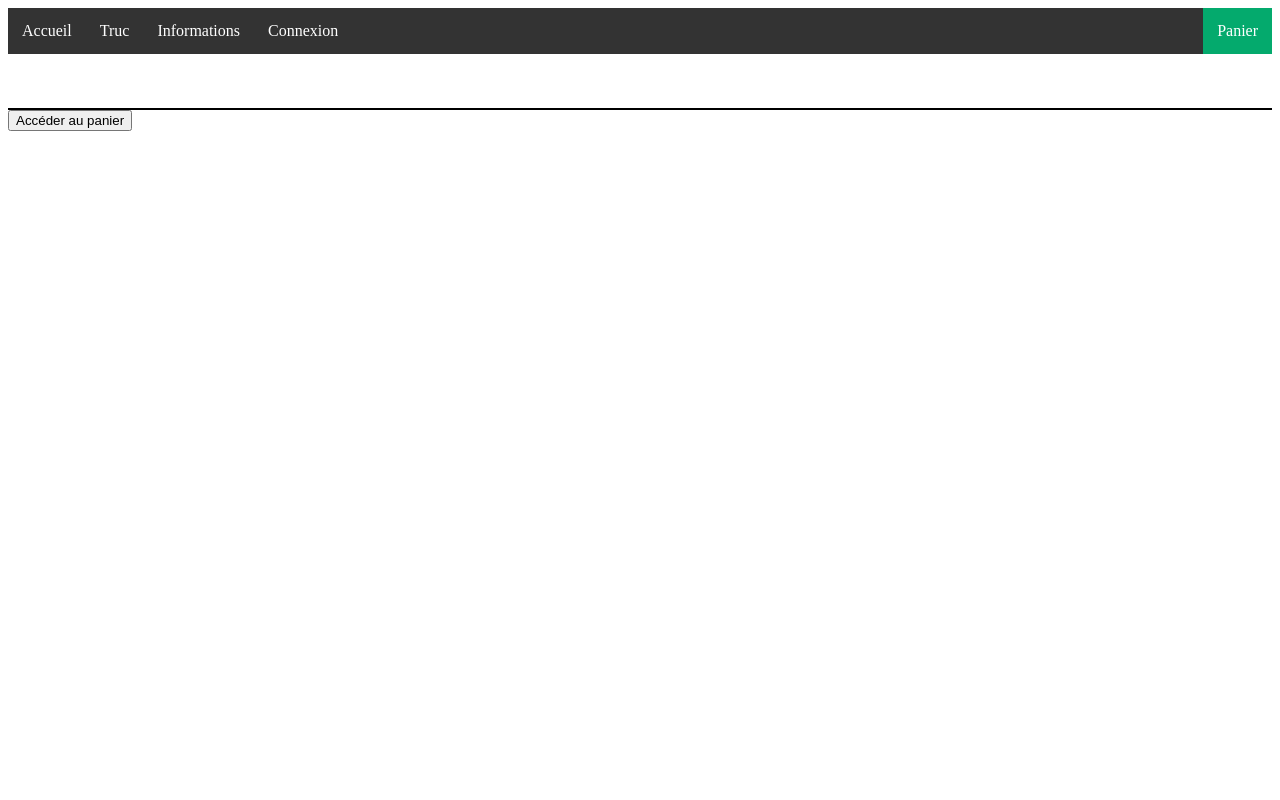
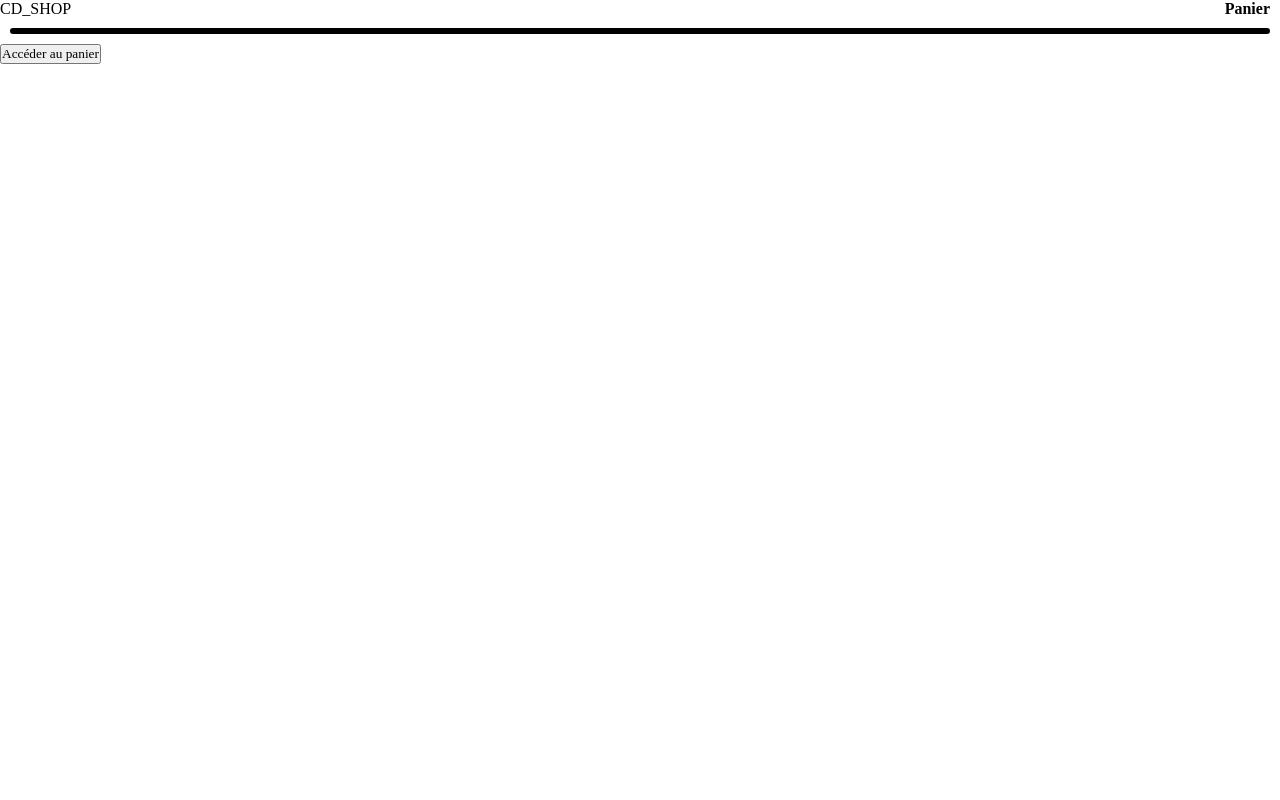
Before and after one commit to Alexandre-Pascal/siteVenteCD, a PHP site: page / in a window 1280 px wide. Run offline with PHP 8.4, Linux system fonts and the light colour scheme; data that the repository does not hold is empty.

Commit message:
Modification CSS de la page principale

```diff
--- a/index.php
+++ b/index.php
@@ -15,22 +15,20 @@
 
         $result= mysqli_query($link,$query1);
 
-        echo("<head>");
-        echo ('<link rel="stylesheet" href="style.css" />');
+        echo('<head>');
+            echo ('<link rel="stylesheet" href="style.css" />');
+        echo('</head>');
+            echo('<body>');
+                echo ('<header>');
+                    echo ('<p id="header-entete"> CD_SHOP </p>');
+                    echo ('<nav>');
+                        echo ('<ul>');
+                            echo ('<li><a href="panier.php">Panier</a></li>');
+                        echo ('</ul>');
+                    echo ('</nav>');
+                echo ('</header>');
 
-        echo("<ul>");
-            echo("<li><a href='#home'>Accueil</a></li>");
-            echo("<li><a href='#news'>Truc</a></li>");
-            echo("<li><a href='#contact'>Informations</a></li>");
-            echo("<li><a href='pages/pageConnexion.php'>Connexion</a></li>");
-            echo("<li style='float:right'><a class='active' href='#about'>Panier</a></li>");
-        echo("</ul>");
-
-        echo("</head>");
-
-        echo("<br/><br/><br/>");
-
-        echo("<body>");
+                echo ('<main>');
 
         echo('<section id="tableau">');
 
--- a/style.css
+++ b/style.css
@@ -1,21 +1,30 @@
-ul{
-    list-style-type:none;
-    margin:0;
-    padding:0;
-    overflow:hidden;
-    background-color:#333;
+@import url('https://fonts.googleapis.com/css2?family=Poppins&display=swap');
+
+* {
+    padding: 0px;
+    margin: 0px;
+    font-family: "Poppins Black";
 }
 
-li{
-    float:left;
+header {
+    display: grid;
+    grid-template-columns: 50% 50%;
 }
 
-li a{
-    display:block;
-    color:white;
-    text-align:center;
-    padding:14px;
-    text-decoration:none;
+nav {
+    text-align: right;
+    font-weight: bold;
+}
+
+nav > ul> li {
+    display: inline;
+    padding: 10px;
+    cursor: pointer;
+}
+
+nav > ul> li > a {
+    text-decoration: none;
+    color: black;
 }
 
 a:hover:not(.active){
@@ -31,11 +40,14 @@ a:hover:not(.active){
     display: grid;
     grid-template-columns: auto auto auto;
     text-align:center;
-    border: 1px solid rgb(0, 0, 0);
+    border: 3px solid rgb(0, 0, 0);
+    border-radius: 5px;
+    margin: 10px;
 }
 
 #cd{
-    border: 1px solid rgb(0, 0, 0);
+    border: 3px solid rgb(0, 0, 0);
+    border-radius: 5px;
     margin: 10px;
     padding: 10px;
 }
```
